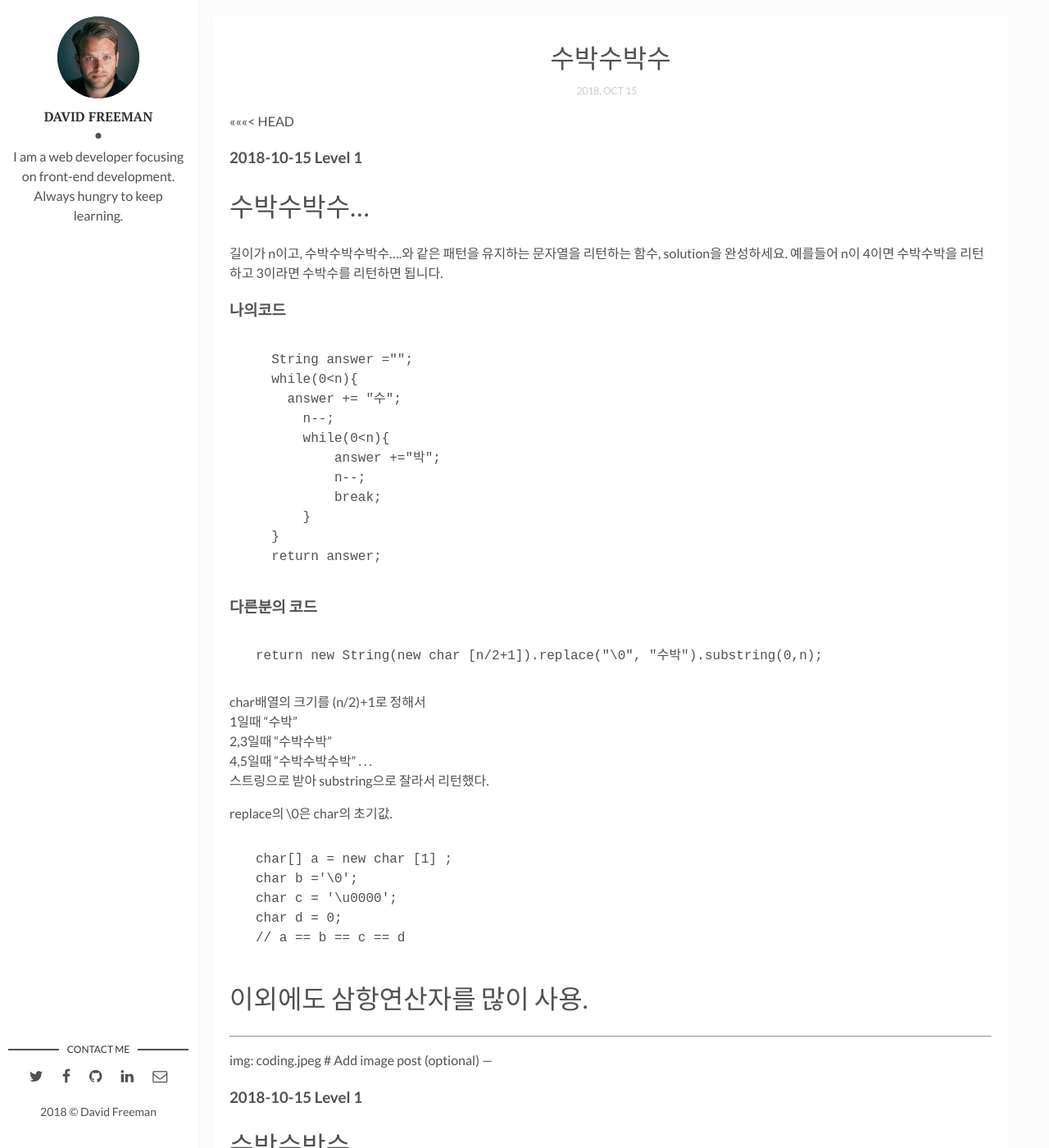
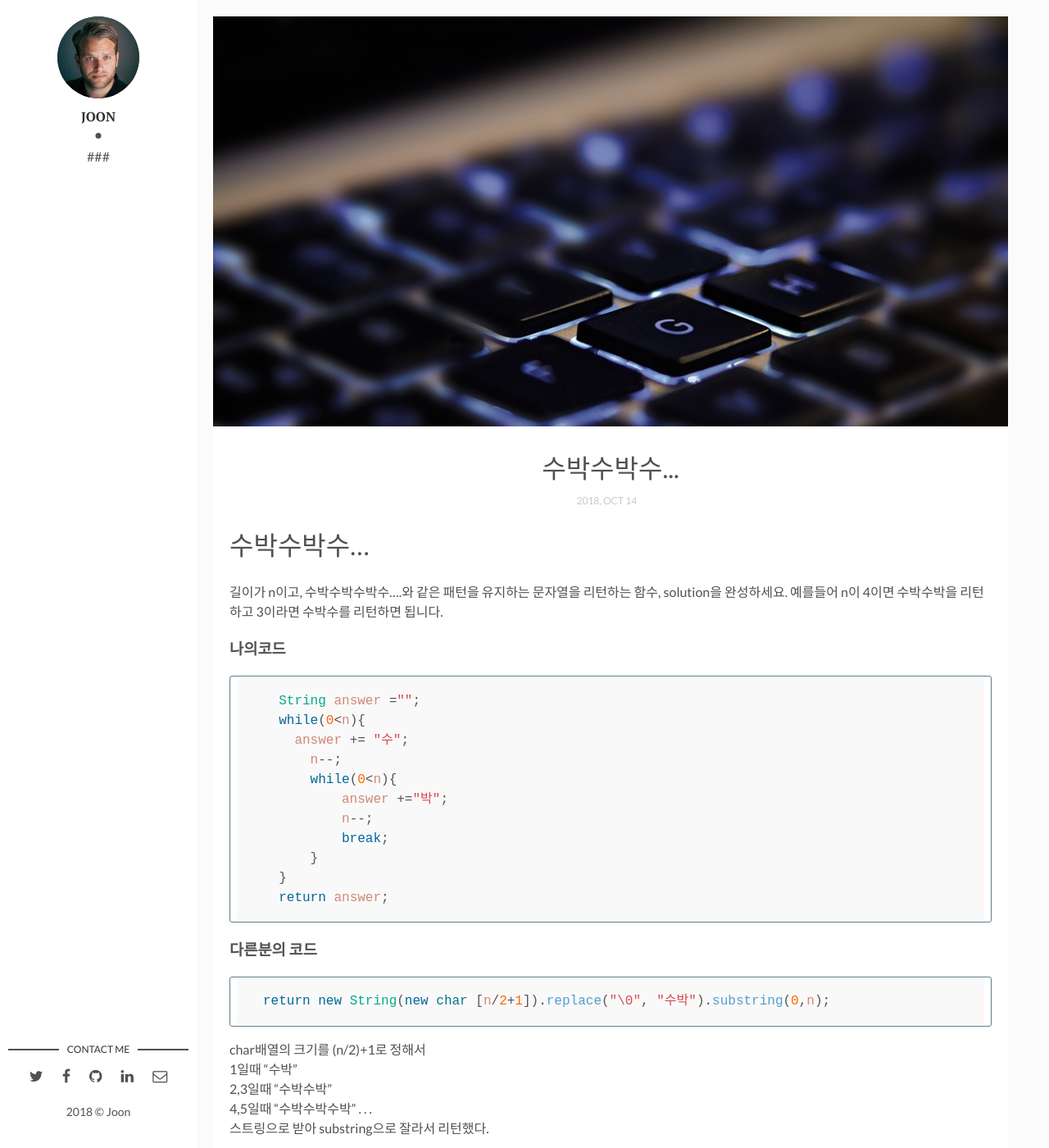
Before and after one commit to joonth/joonth.github.io, a Jekyll site: the page built from _posts/2018-10-15-수박수박수.md, in a window 1280 px wide and 1400 px high. Shown: the whole window at 82% size. Built offline with Jekyll 4.4.1, drawn with Linux system fonts in a browser that asks for light colours; our own code applies the rules of GitHub Pages for plain Markdown files; comment, search, counter and statistics services are not loaded; some of the changed text lies outside the part shown.

Commit message:
Update post, config.yml

````diff
--- a/_config.yml
+++ b/_config.yml
@@ -7,19 +7,19 @@ permalink: '/:year-:month-:day/:title/'
 baseurl: "" # the subpath of your site, e.g. /blog
 url: "https://joonth.github.io" # the base hostname & protocol for your site, e.g. http://example.com
 site-twitter: #if your site has a twitter account, enter it here
-repo: https://github.com/jjonth/joonth.github.io
+repo: https://github.com/joonth/joonth.github.io
 # Author Settings
-author: David Freeman # add your name
+author: Joon # add your name
 author-img: david-freeman.jpg # add your photo
-about-author: I am a web developer focusing on front-end development. Always hungry to keep learning. # add description
+about-author: "###" # add description
 social-twitter: # add your Twitter handle
 social-facebook: # add your Facebook handle
-social-github: artemsheludko # add your Github handle
+social-github: joonth # add your Github handle
 social-linkedin: # add your Linkedin handle
 social-email: # add your Email address
 
 # Disqus
-discus-identifier: mr-brown # add your discus identifier
+discus-identifier: joon # add your discus identifier
 
 # Tracker
 analytics: # Google Analytics
--- a/_posts/2018-10-15-수박수박수.md
+++ b/_posts/2018-10-15-수박수박수.md
@@ -1,51 +1,13 @@
-<<<<<<< HEAD
-### 2018-10-15 Level 1
-# 수박수박수...
-길이가 n이고, 수박수박수박수....와 같은 패턴을 유지하는 문자열을 리턴하는 함수, solution을 완성하세요. 예를들어 n이 4이면 수박수박을 리턴하고 3이라면 수박수를 리턴하면 됩니다.
-
-### 나의코드
-```Java
-  String answer ="";
-  while(0<n){
-    answer += "수";
-      n--;
-      while(0<n){
-          answer +="박";
-          n--;
-          break;
-      }
-  }
-  return answer;
-```
-### 다른분의 코드
-```Java
-return new String(new char [n/2+1]).replace("\0", "수박").substring(0,n);
-```
-char배열의 크기를 (n/2)+1로 정해서
-1일때 "수박"
-2,3일때 "수박수박"
-4,5일때 "수박수박수박"  . . .
-스트링으로 받아 substring으로 잘라서 리턴했다.
-
-
-replace의 \0은 char의 초기값.
-
-```Java
-char[] a = new char [1] ;
-char b ='\0';
-char c = '\u0000';
-char d = 0;
-// a == b == c == d
-```
-
-이외에도 삼항연산자를 많이 사용.
-=======
 ---
-img: coding.jpeg # Add image post (optional)
+layout: post
+title: 수박수박수...
+date: 2018-10-15 00:00:00 +0300
+description: 프로그래머스 Level1 # Add post description
+img: coding.jpeg
+tags: [Coding test] # add tag
 ---
 
 
-### 2018-10-15 Level 1
 # 수박수박수...
 길이가 n이고, 수박수박수박수....와 같은 패턴을 유지하는 문자열을 리턴하는 함수, solution을 완성하세요. 예를들어 n이 4이면 수박수박을 리턴하고 3이라면 수박수를 리턴하면 됩니다.
 
````
Also changed, not shown: other parts of _posts/2018-10-15-수박수박수.md (+0 -1 lines).
